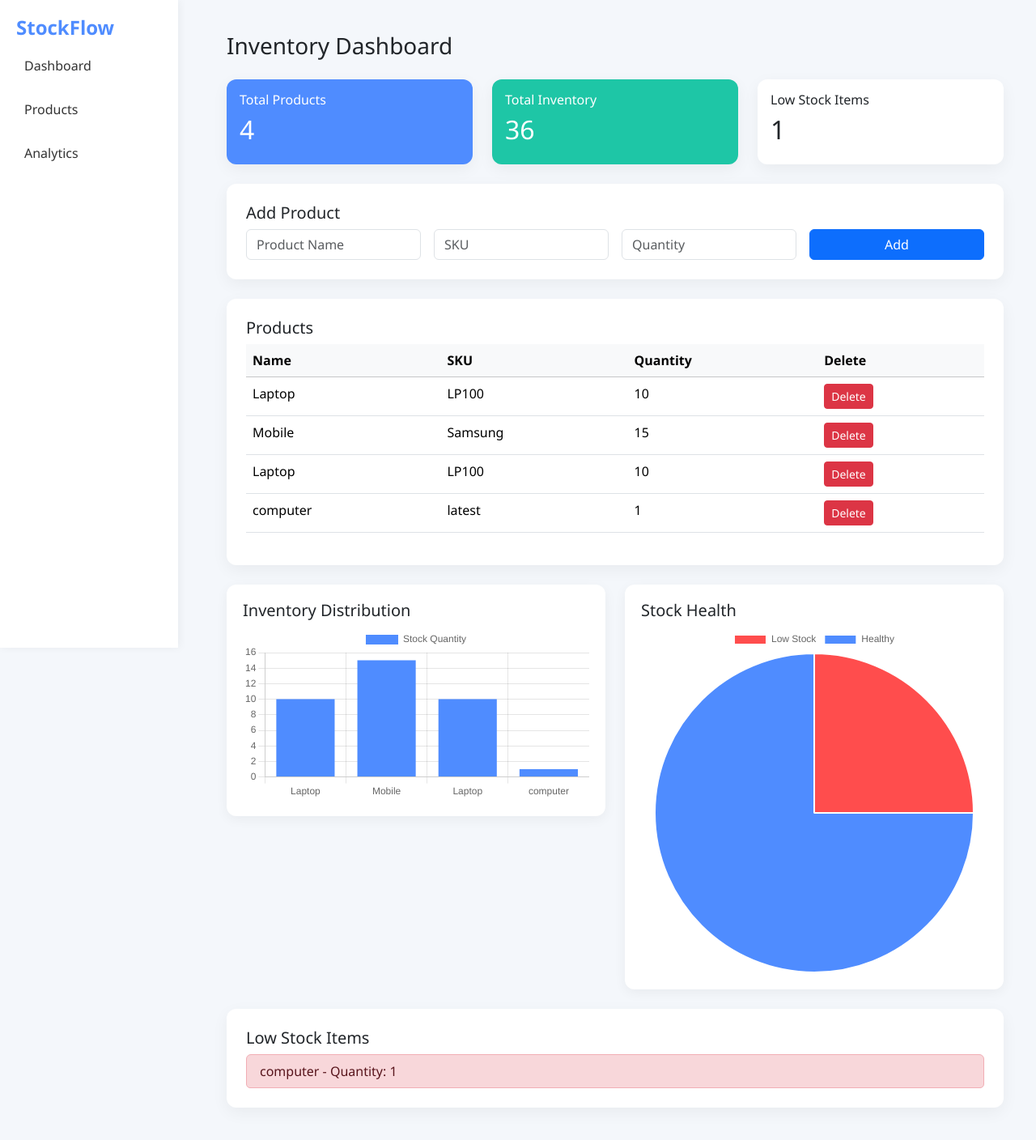
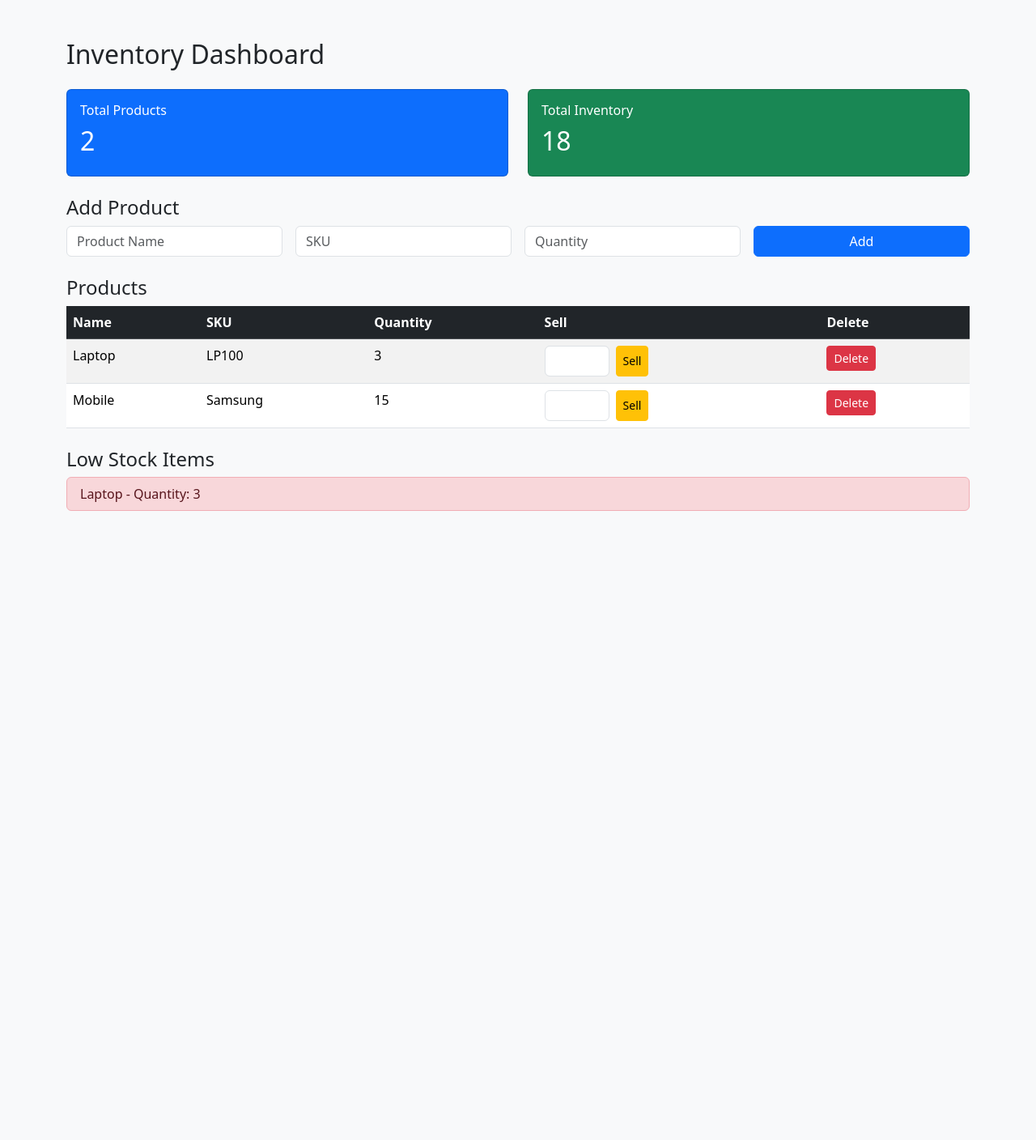
Before and after one commit to HarshaPachcha/wexa-ai-technical-assessment-Harsha, a Flask app: page /dashboard/1 in a window 1280 px wide. Shown: the whole page at 81% size. After the commit the page ends 631 px from the top, so only its background shows below. Run offline with Flask 3, Linux system fonts and the light colour scheme.

Commit message:
Added product selling feature and dynamic inventory update

```diff
--- a/app.py
+++ b/app.py
@@ -1,22 +1,63 @@
+import os
 from flask import Flask, render_template, request, redirect
+from flask_sqlalchemy import SQLAlchemy
 from flask_bcrypt import Bcrypt
-from models import db, User, Organization, Product
 
 app = Flask(__name__)
 
-app.config["SQLALCHEMY_DATABASE_URI"] = "sqlite:///stockflow.db"
+# Database configuration (works locally and on Render)
+BASE_DIR = os.path.abspath(os.path.dirname(__file__))
+app.config["SQLALCHEMY_DATABASE_URI"] = "sqlite:///" + os.path.join(BASE_DIR, "stockflow.db")
+app.config["SQLALCHEMY_TRACK_MODIFICATIONS"] = False
 app.config["SECRET_KEY"] = "secret"
 
-db.init_app(app)
+db = SQLAlchemy(app)
 bcrypt = Bcrypt(app)
 
+
+# -------------------
+# Models
+# -------------------
+
+class Organization(db.Model):
+    id = db.Column(db.Integer, primary_key=True)
+    name = db.Column(db.String(100))
+
+
+class User(db.Model):
+    id = db.Column(db.Integer, primary_key=True)
+    email = db.Column(db.String(120))
+    password = db.Column(db.String(200))
+    organization_id = db.Column(db.Integer)
+
+
+class Product(db.Model):
+    id = db.Column(db.Integer, primary_key=True)
+
+    organization_id = db.Column(db.Integer)
+
+    name = db.Column(db.String(120))
+    sku = db.Column(db.String(50))
+
+    quantity = db.Column(db.Integer)
+
+    cost_price = db.Column(db.Float)
+    selling_price = db.Column(db.Float)
+
+    low_stock_threshold = db.Column(db.Integer, default=5)
+
+
+# -------------------
+# Routes
+# -------------------
 
 @app.route("/")
 def home():
     return redirect("/login")
 
 
-@app.route("/signup", methods=["GET","POST"])
+# Signup
+@app.route("/signup", methods=["GET", "POST"])
 def signup():
 
     if request.method == "POST":
@@ -46,7 +87,8 @@ def signup():
     return render_template("signup.html")
 
 
-@app.route("/login", methods=["GET","POST"])
+# Login
+@app.route("/login", methods=["GET", "POST"])
 def login():
 
     if request.method == "POST":
@@ -56,13 +98,17 @@ def login():
 
         user = User.query.filter_by(email=email).first()
 
-        if user and bcrypt.check_password_hash(user.password,password):
+        if user and bcrypt.check_password_hash(user.password, password):
 
             return redirect(f"/dashboard/{user.organization_id}")
+
+        else:
+            return "Invalid Email or Password"
 
     return render_template("login.html")
 
 
+# Dashboard
 @app.route("/dashboard/<org_id>")
 def dashboard(org_id):
 
@@ -78,18 +124,19 @@ def dashboard(org_id):
         "dashboard.html",
         total_products=total_products,
         total_inventory=total_inventory,
+        products=products,
         low_stock=low_stock,
-        org_id=org_id,
-        products=products
+        org_id=org_id
     )
 
 
+# Add product
 @app.route("/add_product/<org_id>", methods=["POST"])
 def add_product(org_id):
 
     name = request.form["name"]
     sku = request.form["sku"]
-    quantity = request.form["quantity"]
+    quantity = int(request.form["quantity"])
 
     product = Product(
         organization_id=org_id,
@@ -104,8 +151,25 @@ def add_product(org_id):
     return redirect(f"/dashboard/{org_id}")
 
 
-@app.route("/delete/<id>/<org_id>")
-def delete_product(id,org_id):
+# Sell product (reduce quantity)
+@app.route("/sell/<int:id>/<org_id>", methods=["POST"])
+def sell_product(id, org_id):
+
+    product = Product.query.get(id)
+
+    sold_qty = int(request.form["sold_qty"])
+
+    if product.quantity >= sold_qty:
+        product.quantity -= sold_qty
+
+    db.session.commit()
+
+    return redirect(f"/dashboard/{org_id}")
+
+
+# Delete product
+@app.route("/delete/<int:id>/<org_id>")
+def delete_product(id, org_id):
 
     product = Product.query.get(id)
 
@@ -115,6 +179,10 @@ def delete_product(id,org_id):
     return redirect(f"/dashboard/{org_id}")
 
 
+# -------------------
+# Run app
+# -------------------
+
 if __name__ == "__main__":
 
     with app.app_context():
--- a/templates/Dashboard.html
+++ b/templates/Dashboard.html
@@ -2,127 +2,41 @@
 <html>
 
 <head>
-<title>StockFlow Dashboard</title>
+<title>Dashboard</title>
 
 <link href="https://cdn.jsdelivr.net/npm/bootstrap@5.3.3/dist/css/bootstrap.min.css" rel="stylesheet">
 <script src="https://cdn.jsdelivr.net/npm/chart.js"></script>
 
-<style>
-
-body{
-background:#f4f7fb;
-font-family:Segoe UI;
-}
-
-.sidebar{
-height:100vh;
-background:#ffffff;
-box-shadow:2px 0px 10px rgba(0,0,0,0.05);
-padding:20px;
-position:fixed;
-width:220px;
-}
-
-.sidebar h4{
-color:#4f8cff;
-font-weight:700;
-}
-
-.sidebar a{
-display:block;
-padding:10px;
-text-decoration:none;
-color:#333;
-margin-top:10px;
-border-radius:6px;
-}
-
-.sidebar a:hover{
-background:#f1f4ff;
-}
-
-.main{
-margin-left:240px;
-padding:40px;
-}
-
-.card{
-border:none;
-border-radius:12px;
-box-shadow:0px 6px 20px rgba(0,0,0,0.05);
-}
-
-.stat1{
-background:#4f8cff;
-color:white;
-}
-
-.stat2{
-background:#1ec6a6;
-color:white;
-}
-
-.chart-box{
-background:white;
-padding:20px;
-border-radius:12px;
-box-shadow:0px 4px 15px rgba(0,0,0,0.05);
-}
-
-</style>
-
 </head>
 
-<body>
+<body class="bg-light">
 
+<div class="container mt-5">
 
-<div class="sidebar">
-
-<h4>StockFlow</h4>
-
-<a href="#">Dashboard</a>
-<a href="#">Products</a>
-<a href="#">Analytics</a>
-
-</div>
-
-
-<div class="main">
-
-<h3 class="mb-4">Inventory Dashboard</h3>
-
+<h2 class="mb-4">Inventory Dashboard</h2>
 
 <div class="row mb-4">
 
-<div class="col-md-4">
-<div class="card stat1 p-3">
+<div class="col-md-6">
+<div class="card p-3 bg-primary text-white">
 <h6>Total Products</h6>
 <h2>{{total_products}}</h2>
 </div>
 </div>
 
-<div class="col-md-4">
-<div class="card stat2 p-3">
+<div class="col-md-6">
+<div class="card p-3 bg-success text-white">
 <h6>Total Inventory</h6>
 <h2>{{total_inventory}}</h2>
-</div>
-</div>
-
-<div class="col-md-4">
-<div class="card p-3">
-<h6>Low Stock Items</h6>
-<h2>{{low_stock|length}}</h2>
 </div>
 </div>
 
 </div>
 
 
-<div class="card p-4 mb-4">
+<h4>Add Product</h4>
 
-<h5>Add Product</h5>
-
-<form method="post" action="/add_product/{{org_id}}" class="row g-3">
+<form method="post" action="/add_product/{{org_id}}" class="row g-3 mb-4">
 
 <div class="col-md-3">
 <input name="name" class="form-control" placeholder="Product Name">
@@ -142,22 +56,21 @@ box-shadow:0px 4px 15px rgba(0,0,0,0.05);
 
 </form>
 
-</div>
 
+<h4>Products</h4>
 
-<div class="card p-4 mb-4">
+<table class="table table-striped">
 
-<h5>Products</h5>
+<thead class="table-dark">
 
-<table class="table">
-
-<thead class="table-light">
 <tr>
 <th>Name</th>
 <th>SKU</th>
 <th>Quantity</th>
+<th>Sell</th>
 <th>Delete</th>
 </tr>
+
 </thead>
 
 <tbody>
@@ -171,9 +84,19 @@ box-shadow:0px 4px 15px rgba(0,0,0,0.05);
 <td>{{p.quantity}}</td>
 
 <td>
-<a href="/delete/{{p.id}}/{{org_id}}" class="btn btn-danger btn-sm">
-Delete
-</a>
+
+<form method="post" action="/sell/{{p.id}}/{{org_id}}" style="display:flex">
+
+<input name="sold_qty" type="number" min="1" class="form-control me-2" style="width:80px">
+
+<button class="btn btn-warning btn-sm">Sell</button>
+
+</form>
+
+</td>
+
+<td>
+<a href="/delete/{{p.id}}/{{org_id}}" class="btn btn-danger btn-sm">Delete</a>
 </td>
 
 </tr>
@@ -184,42 +107,8 @@ Delete
 
 </table>
 
-</div>
 
-
-<div class="row">
-
-<div class="col-md-6">
-
-<div class="chart-box">
-
-<h5>Inventory Distribution</h5>
-
-<canvas id="inventoryChart"></canvas>
-
-</div>
-
-</div>
-
-
-<div class="col-md-6">
-
-<div class="chart-box">
-
-<h5>Stock Health</h5>
-
-<canvas id="stockChart"></canvas>
-
-</div>
-
-</div>
-
-</div>
-
-
-<div class="card p-4 mt-4">
-
-<h5>Low Stock Items</h5>
+<h4 class="mt-4">Low Stock Items</h4>
 
 <ul class="list-group">
 
@@ -237,53 +126,5 @@ Delete
 
 </div>
 
-
-</div>
-
-
-
-<script>
-
-const productNames = [
-{% for p in products %}
-"{{p.name}}",
-{% endfor %}
-];
-
-const productQty = [
-{% for p in products %}
-{{p.quantity}},
-{% endfor %}
-];
-
-new Chart(document.getElementById("inventoryChart"),{
-type:"bar",
-data:{
-labels:productNames,
-datasets:[{
-label:"Stock Quantity",
-data:productQty,
-backgroundColor:"#4f8cff"
-}]
-}
-});
-
-
-const lowStock = {{low_stock|length}};
-const healthy = {{products|length}} - lowStock;
-
-new Chart(document.getElementById("stockChart"),{
-type:"pie",
-data:{
-labels:["Low Stock","Healthy"],
-datasets:[{
-data:[lowStock,healthy],
-backgroundColor:["#ff4d4d","#4f8cff"]
-}]
-}
-});
-
-</script>
-
 </body>
 </html>
```
Also changed, not shown: templates/login.html (+8 -40 lines), templates/signup.html (+9 -43 lines), stockflow.db (added).
